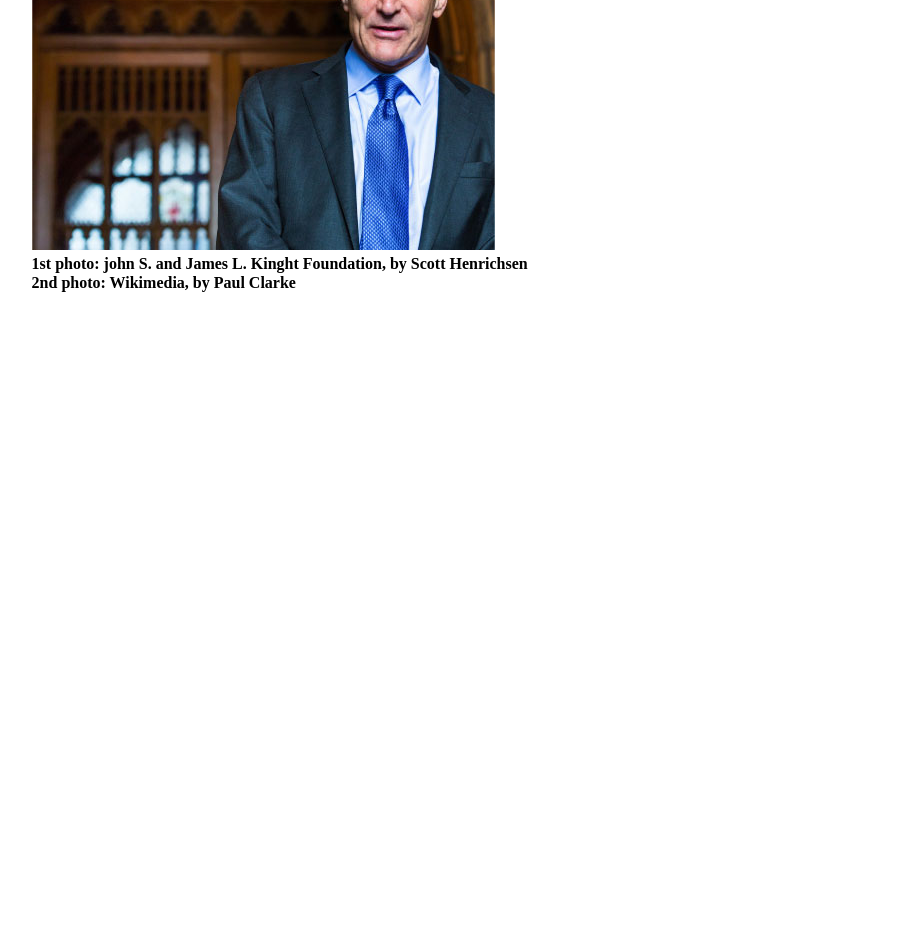
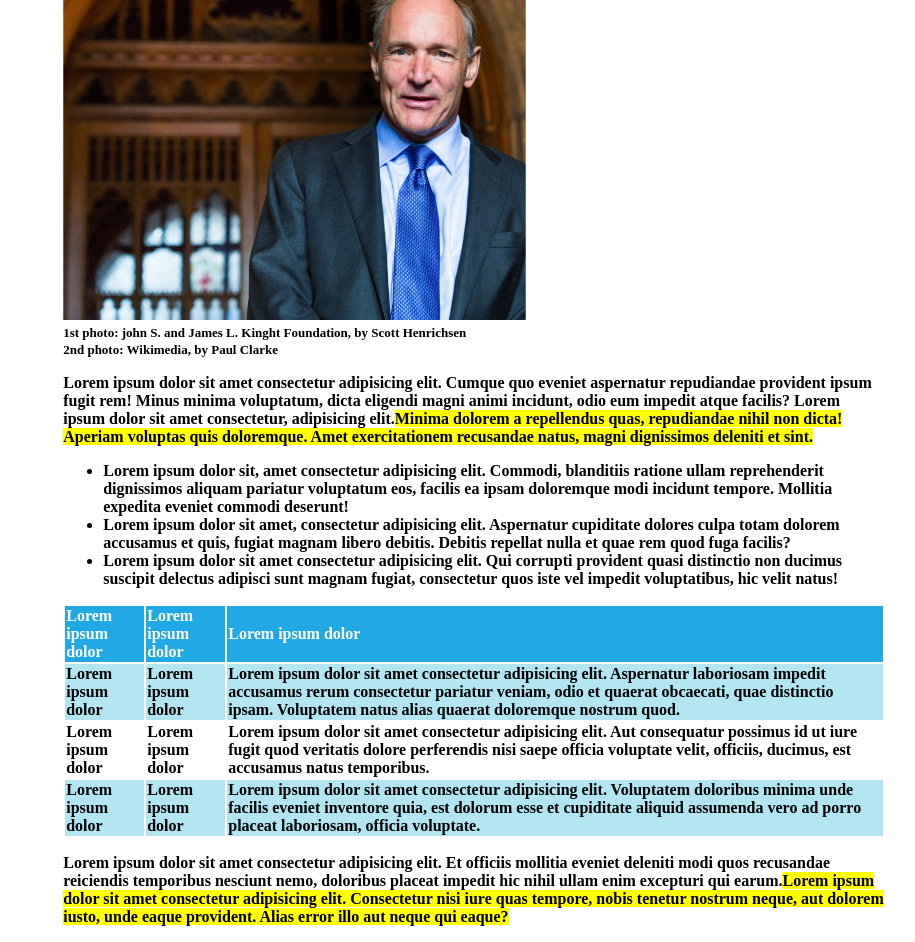
Before and after one commit to SamSepiool/html-css-booleaner, a plain HTML site: page index.html in a window 1280 px wide. Shown: the part 899-1841 px from the top of the page, without its empty margins (166-1081 px from the left). Before the commit the page ends 1199 px from the top, so only its background shows below. Drawn offline with Linux system fonts and the light colour scheme.

Commit message:
add main

```diff
--- a/css/style.css
+++ b/css/style.css
@@ -7,7 +7,7 @@ header{
 }
 
 main{
-    width: 70%;
+    width: 65%;
     margin: auto;
     text-align: left;
 }
@@ -20,24 +20,44 @@ h1{
 
 h4{
     color: grey;
-    margin-top: 5px;
-    margin-bottom: 5px;
+    margin-top: 3px;
+    margin-bottom: 3px;
 
 }
 
 h5{
     color:grey;
-    margin-top: 5px;
+    margin-top: 3px;
 
+}
+
+p, ul, table{
+    font-weight: 600;
+
+}
+
+thead{
+    background-color: #20A9E5 ;
+    color: white;
+}
+
+span{
+    background-color: yellow;
 }
 
 .photo-caption{
     margin-top: 1px;
     margin-bottom: 1px;
-    font-weight: bolder;
+    font-weight: bold;
+    font-size: small;
 }
 
 #logo{
     width: 200px;
     background-size: cover;
 }
+
+.blue-rows{
+    background-color: #B1E5F2;
+
+}
--- a/index.html
+++ b/index.html
@@ -35,13 +35,50 @@
                 </section>
 
                 <section>
+                    <p>Lorem ipsum dolor sit amet consectetur adipisicing elit. Cumque quo eveniet aspernatur repudiandae provident ipsum fugit rem! Minus minima voluptatum, dicta eligendi magni animi incidunt, odio eum impedit atque facilis? Lorem ipsum dolor sit amet consectetur, adipisicing elit.<span>Minima dolorem a repellendus quas, repudiandae nihil non dicta! Aperiam voluptas quis doloremque. Amet exercitationem recusandae natus, magni dignissimos deleniti et sint.</span></p>
 
+                    <ul>
+                        <li>Lorem ipsum dolor sit, amet consectetur adipisicing elit. Commodi, blanditiis ratione ullam reprehenderit dignissimos aliquam pariatur voluptatum eos, facilis ea ipsam doloremque modi incidunt tempore. Mollitia expedita eveniet commodi deserunt!</li>
+                        <li>Lorem ipsum dolor sit amet, consectetur adipisicing elit. Aspernatur cupiditate dolores culpa totam dolorem accusamus et quis, fugiat magnam libero debitis. Debitis repellat nulla et quae rem quod fuga facilis?</li>
+                        <li>Lorem ipsum dolor sit amet consectetur adipisicing elit. Qui corrupti provident quasi distinctio non ducimus suscipit delectus adipisci sunt magnam fugiat, consectetur quos iste vel impedit voluptatibus, hic velit natus!</li>
+                    </ul>
                 </section>
 
                 <section>
+
+                    <table>
+
+                        <thead>
+                            <tr>
+                                <th>Lorem ipsum dolor</th>
+                                <th>Lorem ipsum dolor</th>
+                                <th>Lorem ipsum dolor</th>
+                            </tr>
+                        </thead>
+                        <tbody>
+                            <tr class="blue-rows">
+                                <td>Lorem ipsum dolor</td>
+                                <td>Lorem ipsum dolor</td>
+                                <td>Lorem ipsum dolor sit amet consectetur adipisicing elit. Aspernatur laboriosam impedit accusamus rerum consectetur pariatur veniam, odio et quaerat obcaecati, quae distinctio ipsam. Voluptatem natus alias quaerat doloremque nostrum quod.</td>
+                            </tr>
+
+                            <tr>
+                                <td>Lorem ipsum dolor</td>
+                                <td>Lorem ipsum dolor</td>
+                                <td>Lorem ipsum dolor sit amet consectetur adipisicing elit. Aut consequatur possimus id ut iure fugit quod veritatis dolore perferendis nisi saepe officia voluptate velit, officiis, ducimus, est accusamus natus temporibus.</td>
+                            </tr>
+
+                            <tr class="blue-rows">
+                                <td>Lorem ipsum dolor</td>
+                                <td>Lorem ipsum dolor</td>
+                                <td>Lorem ipsum dolor sit amet consectetur adipisicing elit. Voluptatem doloribus minima unde facilis eveniet inventore quia, est dolorum esse et cupiditate aliquid assumenda vero ad porro placeat laboriosam, officia voluptate.</td>
+                            </tr>
+                        </tbody>
+                    </table>
+
+                    <p>Lorem ipsum dolor sit amet consectetur adipisicing elit. Et officiis mollitia eveniet deleniti modi quos recusandae reiciendis temporibus nesciunt nemo, doloribus placeat impedit hic nihil ullam enim excepturi qui earum.<span>Lorem ipsum dolor sit amet consectetur adipisicing elit. Consectetur nisi iure quas tempore, nobis tenetur nostrum neque, aut dolorem iusto, unde eaque provident. Alias error illo aut neque qui eaque?</span></p>
+
                 </section>
-
-
             </main>
             <!--/corpo pagina -->
             <!-- footer -->
```
